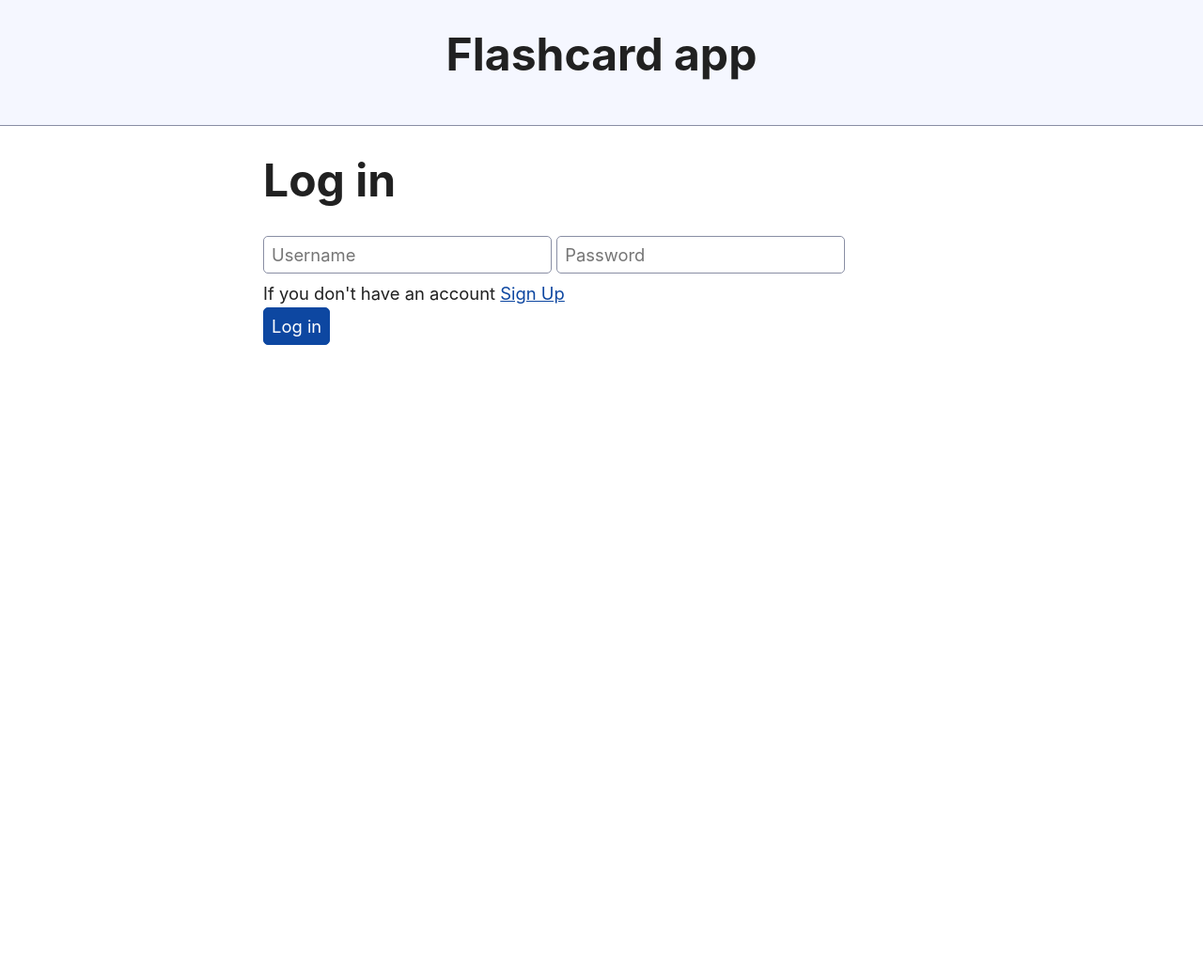
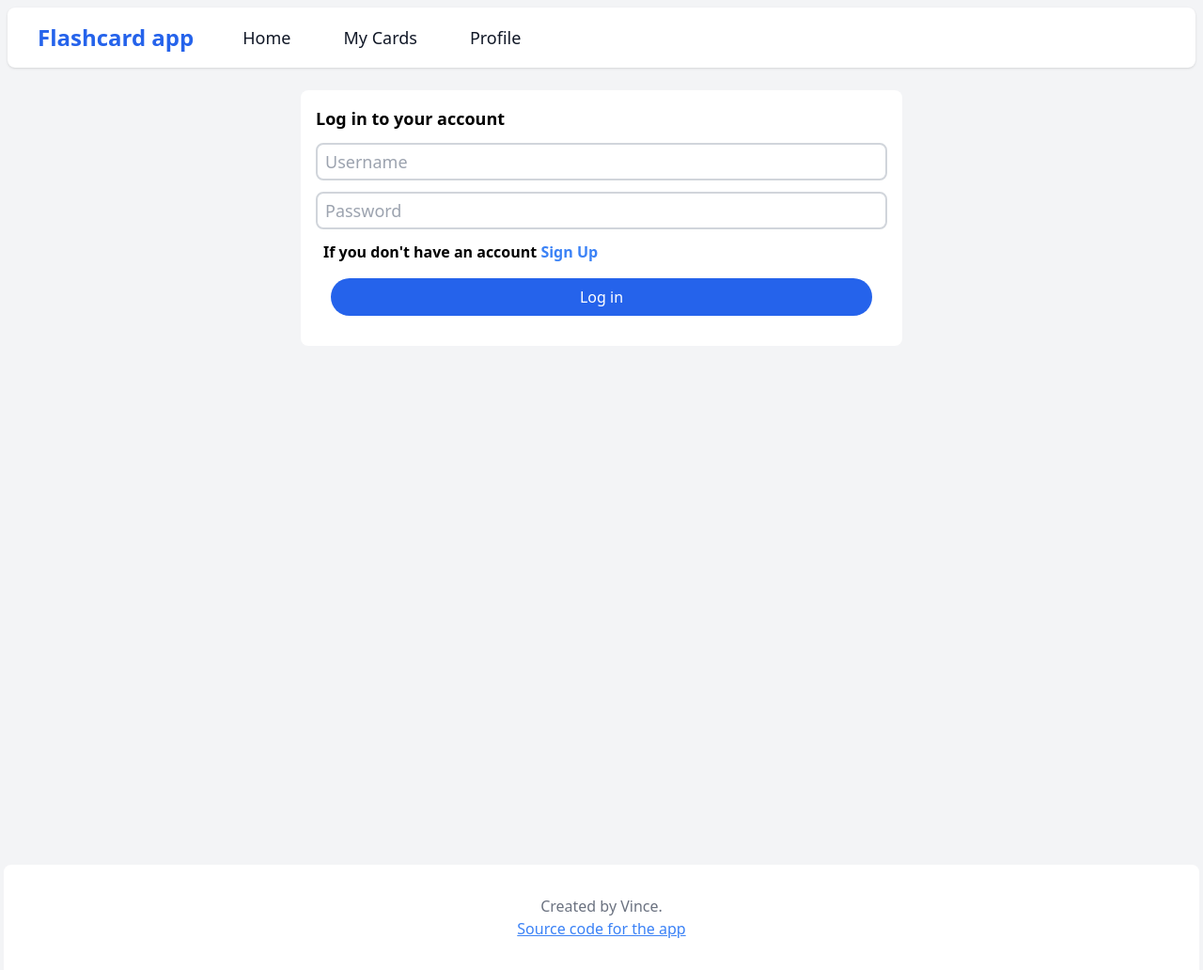
Before and after one commit to Vincsenzo/Flashcard_app, a Django app: page /users/login/ in a window 1280 px wide. Shown: the whole page at 94% size. Before the commit the page ends 367 px from the top, so only its background shows below. Run offline with Django 5.2, Linux system fonts and the light colour scheme; some libraries are stand-ins or nearby versions.

Commit message:
almost all views updated to tailwind

```diff
--- a/flashcard/models.py
+++ b/flashcard/models.py
@@ -5,6 +5,7 @@ from django.contrib.auth.models import User
 class Stack(models.Model):
     stack_name = models.CharField(max_length=50)
     creator = models.ForeignKey(User, on_delete=models.CASCADE)
+    created_at = models.DateTimeField(auto_now_add=True)
 
     def __str__(self):
         return self.stack_name
--- a/flashcard/templates/flashcard/create_new_stack.html
+++ b/flashcard/templates/flashcard/create_new_stack.html
@@ -3,10 +3,10 @@
 
 <div class="min-h-screen text-black dark:text-white flex flex-col place-items-center" >
     <form method="post" class="flex flex-col bg-white dark:bg-slate-700 w-1/2 min-w-96 m-4 p-4 rounded-lg">
-        <div class="mb-3 text-xl font-bold">Create new stack:</div>
+        <div class="mb-3 text-lg font-bold">Create new stack:</div>
         {% csrf_token %}
         {% for field in form %}
-            <input id="{{ field.id_for_label}}" type="text" name="{{ field.html_name }}" maxlength="{{ field.field.max_length }}" class="bg-white dark:bg-slate-700 border-2 border-solid border-gray-300 rounded-lg py-1 px-2 focus:outline-none text-xl" placeholder="Stack name">
+            <input id="{{ field.id_for_label}}" type="text" name="{{ field.html_name }}" maxlength="{{ field.field.max_length }}" class="bg-white dark:bg-slate-700 border-2 border-solid border-gray-300 rounded-lg py-1 px-2 focus:outline-none text-lg" placeholder="Stack name">
         {% endfor %}
         <button type="submit" class="bg-blue-600 rounded-full m-4 py-2 px-5 text-center text-white font-medium hover:bg-blue-500">Create</button>
     </form>
--- a/flashcard/templates/flashcard/tw_footer.html
+++ b/flashcard/templates/flashcard/tw_footer.html
@@ -2,7 +2,7 @@
     <div class="max-w-10xl mx-auto px-4 sm:px-6 lg:px-8 ">
         <div class="flex flex-col justify-between place-items-center">
             <p class="w-1/2 text-center">Created by Vince. </p>
-            <a href="https://github.com/Vincsenzo/Flashcard_app" class="underline text-blue-500 hover:text-blue-700">Source code for the app</a>
+            <a href="https://github.com/Vincsenzo/Flashcard_app" target="_blank" class="underline text-blue-500 hover:text-blue-700">Source code for the app</a>
         </div>
     </div>
 </footer>
--- a/flashcard/templates/flashcard/tw_nav.html
+++ b/flashcard/templates/flashcard/tw_nav.html
@@ -7,7 +7,7 @@
                 </div>
                 <div class="hidden md:flex md:space-x-8 md:ml-10 md:items-center">
                     <a href="{% url "flashcard:stack_list_view" %}" class="text-gray-900 dark:text-white dark:hover:text-gray-200 hover:text-gray-500 px-3 rounded-md text-lg font-medium">Home</a>
-                    <a href="#" class="text-gray-900 dark:text-white dark:hover:text-gray-200 hover:text-gray-500 px-3 rounded-md text-lg font-medium">My Cards</a>
+                    <a href="{% url "flashcard:my_cards_view" %}" class="text-gray-900 dark:text-white dark:hover:text-gray-200 hover:text-gray-500 px-3 rounded-md text-lg font-medium">My Cards</a>
                     <a href="{% url "users:login" %}" class="text-gray-900 dark:text-white dark:hover:text-gray-200 hover:text-gray-500 px-3 rounded-md text-lg font-medium">Profile</a>
                 </div>
             </div>
--- a/flashcard/urls.py
+++ b/flashcard/urls.py
@@ -7,6 +7,7 @@ app_name = 'flashcard'
 
 urlpatterns = [
     path('', views.stack_list_view, name='stack_list_view'),
+    path('my-cards', views.my_cards_view, name='my_cards_view'),
     path('create-new-stack', views.create_new_stack, name='create_new_stack'),
     path('flashcards/<int:stack_id>/', views.flashcards, name='flashcards'),
     path('edit-flashcards/<int:stack_id>/', views.edit_flashcards, name='edit_flashcards'),
--- a/users/templates/users/login.html
+++ b/users/templates/users/login.html
@@ -1,21 +1,20 @@
-{% extends "flashcard/base.html" %}
+{% extends "flashcard/tw_base.html" %}
 {% block content %}
-{% include "flashcard/only_header.html" %}
-<body>
-    <h1>Log in</h1>
-    <form action="" method="post">
+
+<div class="min-h-screen text-black dark:text-white flex flex-col place-items-center" >
+    <form method="post" class="flex flex-col bg-white dark:bg-slate-700 w-1/2 min-w-96 m-4 p-4 rounded-lg">
+        <div class="mb-3 text-lg font-bold">Log in to your account</div>
         {% csrf_token %}
-        <div>
-            <input type="text" placeholder="Username" name="username">
-            <input type="password" placeholder="Password" name="password">
-            <div>If you don't have an account <a href="">Sign Up</a></div>
-            {% if messages %}
-                {% for message in messages %}
-                <div>{{ message }}</div>
-                {% endfor %}
-            {% endif %}
-            <button type="submit">Log in</button>
-        </div>
+        <input type="text" placeholder="Username" name="username" class="bg-white dark:bg-slate-700 border-2 border-solid border-gray-300 rounded-lg py-1 px-2 focus:outline-none text-lg mb-3">
+        <input type="password" placeholder="Password" name="password" class="bg-white dark:bg-slate-700 border-2 border-solid border-gray-300 rounded-lg py-1 px-2 focus:outline-none text-lg mb-3">
+        <div class="px-2 font-semibold" >If you don't have an account <a href="" class="text-blue-500 hover:underline">Sign Up</a></div>
+        {% if messages %}
+            {% for message in messages %}
+            <div class="px-2 font-semibold text-red-500" >{{ message }}</div>
+            {% endfor %}
+        {% endif %}
+        <button type="submit" class="bg-blue-600 rounded-full m-4 py-2 px-5 text-center text-white font-medium hover:bg-blue-500">Log in</button>
     </form>
-</body>
+</div>
+
 {% endblock content %}
```
Also changed, not shown: flashcard/templates/flashcard/add_new_cards.html (+9 -14 lines), flashcard/templates/flashcard/my_cards.html (added, +10 -0 lines), flashcard/views.py (+9 -1 lines), users/templates/users/profile.html (+6 -3 lines), flashcard/migrations/0003_stack_created_at.py (added).
